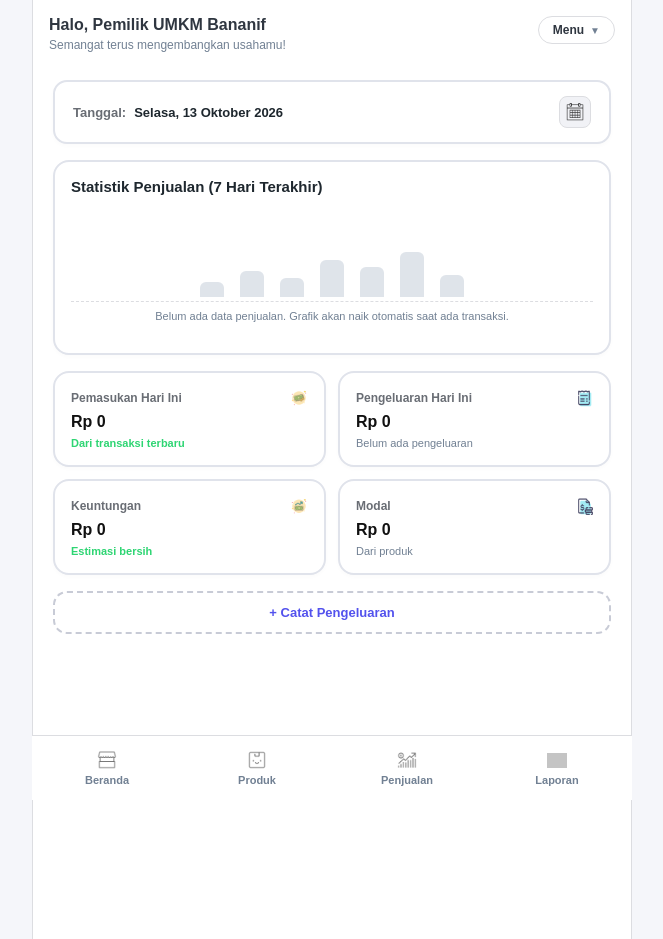
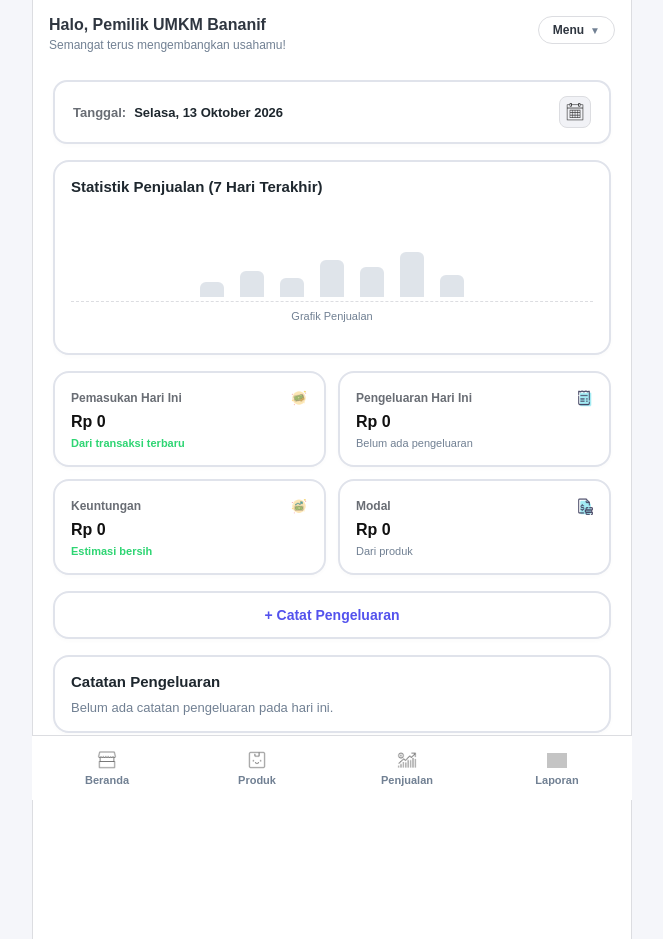
Before and after one commit to deasywal/hope-pwa, a Vue app in the folder hope-pwa/: page / in a window 1280 px wide. Shown: the whole page, without its empty margins (308-971 px from the left). Built offline with nearby package versions, Linux system fonts and the light colour scheme; grey boxes are pictures that could not be loaded.

Commit message:
Update Dashboard

```diff
--- a/hope-pwa/src/views/DashboardView.vue
+++ b/hope-pwa/src/views/DashboardView.vue
@@ -9,15 +9,22 @@ const totalModal = ref(0)
 const totalPengeluaran = ref(0)
 const hasTransactions = ref(false)
 
-// Form catat pengeluaran
+// catat pengeluaran
 const showExpenseForm = ref(false)
 const expenseNote = ref('')
 const expenseAmount = ref('')
+const pengeluaranList = ref([])
 
 // ===== Tanggal lokal =====
 function tanggalLokal(date = new Date()) {
   const pad = n => String(n).padStart(2, '0')
   return `${date.getFullYear()}-${pad(date.getMonth() + 1)}-${pad(date.getDate())}`
+}
+
+// ===== Format rupiah (mendukung nilai minus) =====
+function formatRupiah(angka) {
+  const n = Number(angka) || 0
+  return (n < 0 ? '-Rp ' : 'Rp ') + Math.abs(n).toLocaleString('id-ID')
 }
 
 // ===== Baca localStorage array =====
@@ -96,10 +103,12 @@ function loadDashboardData(dateStr) {
     console.log('Dashboard - Selected Date:', dateStr)
     console.log('Dashboard - Transactions:', transactions)
 
-    // Pengeluaran pada tanggal terpilih
-    totalPengeluaran.value = expenses
-      .filter(e => e.tanggal && String(e.tanggal).trim().substring(0, 10) === dateStr)
-      .reduce((acc, e) => acc + (Number(e.nominal) || 0), 0)
+    // Pengeluaran pada tanggal terpilih (terbaru di atas)
+    const pengeluaranTanggal = expenses.filter(
+      e => e.tanggal && String(e.tanggal).trim().substring(0, 10) === dateStr
+    )
+    pengeluaranList.value = [...pengeluaranTanggal].reverse()
+    totalPengeluaran.value = pengeluaranTanggal.reduce((acc, e) => acc + (Number(e.nominal) || 0), 0)
 
     if (transactions.length > 0) {
       hasTransactions.value = true
@@ -130,15 +139,15 @@ function loadDashboardData(dateStr) {
       totalPemasukan.value = pemasukanHariIni
       totalModal.value = Math.round(modalHariIni)
 
-      // Perhitungan Keuntungan bersih
-      totalKeuntungan.value = pemasukanHariIni - Math.round(modalHariIni)
+      // Keuntungan bersih = pemasukan - modal - pengeluaran operasional
+      totalKeuntungan.value = pemasukanHariIni - Math.round(modalHariIni) - totalPengeluaran.value
 
       calculateChart(dateStr, transactions)
     } else {
       hasTransactions.value = false
       totalPemasukan.value = 0
-      totalKeuntungan.value = 0
       totalModal.value = 0
+      totalKeuntungan.value = 0 - totalPengeluaran.value
     }
   } catch (e) {
     console.error('Gagal memuat data dashboard:', e)
@@ -206,6 +215,14 @@ const simpanPengeluaran = () => {
   showExpenseForm.value = false
   loadDashboardData(selectedDate.value)
 }
+
+// ===== Hapus catatan pengeluaran =====
+const hapusPengeluaran = (id) => {
+  if (!confirm('Hapus catatan pengeluaran hari ini?')) return
+  const expenses = bacaList('expensesList').filter(e => e.id !== id)
+  localStorage.setItem('expensesList', JSON.stringify(expenses))
+  loadDashboardData(selectedDate.value)
+}
 </script>
 
 <template>
@@ -247,7 +264,7 @@ const simpanPengeluaran = () => {
           <div class="bar placeholder" style="height: 60%;"></div>
           <div class="bar placeholder" style="height: 30%;"></div>
         </div>
-        <p class="empty-text">Belum ada data penjualan. Grafik akan naik otomatis saat ada transaksi.</p>
+        <p class="empty-text">Grafik Penjualan</p>
       </div>
 
       <div v-else class="active-chart">
@@ -291,7 +308,7 @@ const simpanPengeluaran = () => {
           <span class="card-title">Keuntungan</span>
           <img src="/images/icons8-profit-50.png" alt="Keuntungan" class="card-icon" />
         </div>
-        <h4 class="card-value">Rp {{ totalKeuntungan.toLocaleString('id-ID') }}</h4>
+        <h4 class="card-value">{{ formatRupiah(totalKeuntungan) }}</h4>
         <span class="card-trend up">Estimasi bersih</span>
       </div>
 
@@ -315,20 +332,42 @@ const simpanPengeluaran = () => {
         <input
           v-model="expenseNote"
           type="text"
-          placeholder="Keterangan (contoh: Beli kemasan)"
+          placeholder="Keterangan (contoh: Plastik)"
           class="expense-input"
         />
         <input
           v-model="expenseAmount"
           type="text"
           inputmode="numeric"
-          placeholder="Nominal (contoh: 25000)"
+          placeholder="Nominal (contoh: 15000)"
           class="expense-input"
         />
         <div class="expense-actions">
           <button @click="showExpenseForm = false" class="expense-cancel-btn">Batal</button>
           <button @click="simpanPengeluaran" class="expense-save-btn">Simpan</button>
         </div>
+      </div>
+    </section>
+
+    <!-- Catatan Pengeluaran Dari Tanggal Yang Terpilih -->
+    <section class="card expense-list-card">
+      <h3 class="expense-list-title">Catatan Pengeluaran</h3>
+
+      <p v-if="pengeluaranList.length === 0" class="expense-empty">
+        Belum ada catatan pengeluaran pada hari ini.
+      </p>
+
+      <div v-for="e in pengeluaranList" :key="e.id" class="expense-item">
+        <div class="expense-item-info">
+          <span class="expense-item-note">{{ e.keterangan }}</span>
+          <strong class="expense-item-amount">{{ formatRupiah(e.nominal) }}</strong>
+        </div>
+        <button class="expense-delete-btn" @click="hapusPengeluaran(e.id)">Hapus</button>
+      </div>
+
+      <div v-if="pengeluaranList.length > 0" class="expense-total">
+        <span>Total Pengeluaran Hari Ini</span>
+        <strong>{{ formatRupiah(totalPengeluaran) }}</strong>
       </div>
     </section>
 
@@ -424,7 +463,7 @@ input:focus, button:focus, *:focus {
 
 .card {
   background: #ffffff;
-  border: 2px solid #e0e3eb;
+  border: 2px solid  #e0e3eb;
   border-radius: 16px;
   padding: 16px;
   margin-bottom: 16px;
@@ -548,11 +587,12 @@ input:focus, button:focus, *:focus {
 
 .expense-toggle-btn {
   width: 100%;
-  padding: 12px;
+  padding: 14px;
   background: #ffffff;
-  border: 2px dashed #c8cbd6;
-  border-radius: 14px;
-  font-size: 13px;
+  border: 2px solid #e0e3eb;
+  border-radius: 16px;
+  box-shadow: 0 2px 4px rgba(0,0,0,0.02);
+  font-size: 14px;
   font-weight: bold;
   color: #5352ed;
   cursor: pointer;
@@ -568,8 +608,8 @@ input:focus, button:focus, *:focus {
 .expense-input {
   width: 100%;
   box-sizing: border-box;
-  padding: 11px 12px;
-  border: 1px solid #dcdde1;
+  padding: 12px;
+  border: 2px solid #d9dce5;
   border-radius: 10px;
   font-size: 14px;
 }
@@ -582,10 +622,10 @@ input:focus, button:focus, *:focus {
 .expense-cancel-btn,
 .expense-save-btn {
   flex: 1;
-  padding: 11px;
+  padding: 12px;
   border: none;
   border-radius: 10px;
-  font-size: 13px;
+  font-size: 14px;
   font-weight: bold;
   cursor: pointer;
 }
@@ -599,4 +639,67 @@ input:focus, button:focus, *:focus {
   background: #5352ed;
   color: #ffffff;
 }
+
+/* ===== Catatan Pengeluaran ===== */
+.expense-list-card {
+  margin-top: 16px;
+  margin-bottom: 0;
+}
+
+.expense-list-title {
+  margin: 0 0 10px 0;
+  font-size: 15px;
+  color: #1e272e;
+}
+
+.expense-empty {
+  margin: 0;
+  font-size: 13px;
+  color: #718093;
+}
+
+.expense-item {
+  display: flex;
+  justify-content: space-between;
+  align-items: center;
+  gap: 10px;
+  padding: 10px 0;
+  border-bottom: 1px solid #eee;
+}
+
+.expense-item-info {
+  display: flex;
+  flex-direction: column;
+  gap: 2px;
+  min-width: 0;
+}
+
+.expense-item-note {
+  font-size: 13px;
+  color: #2f3640;
+  word-break: break-word;
+}
+
+.expense-item-amount {
+  font-size: 14px;
+  color: #1e272e;
+}
+
+.expense-delete-btn {
+  background: #ff4d4d;
+  color: white;
+  border: none;
+  padding: 8px 14px;
+  border-radius: 10px;
+  font-size: 12px;
+  cursor: pointer;
+  flex-shrink: 0;
+}
+
+.expense-total {
+  display: flex;
+  justify-content: space-between;
+  padding-top: 12px;
+  font-size: 14px;
+}
 </style>
```
